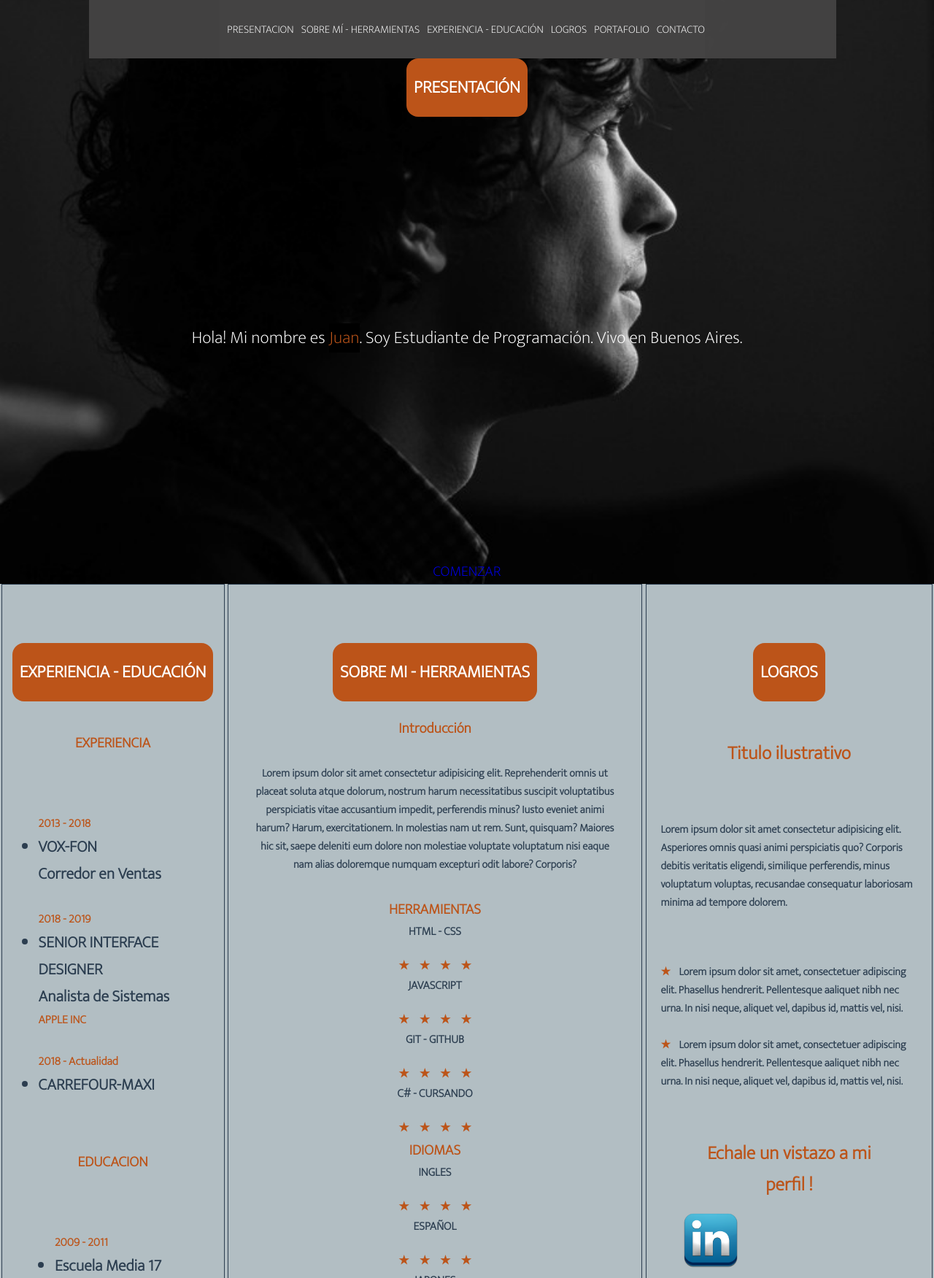
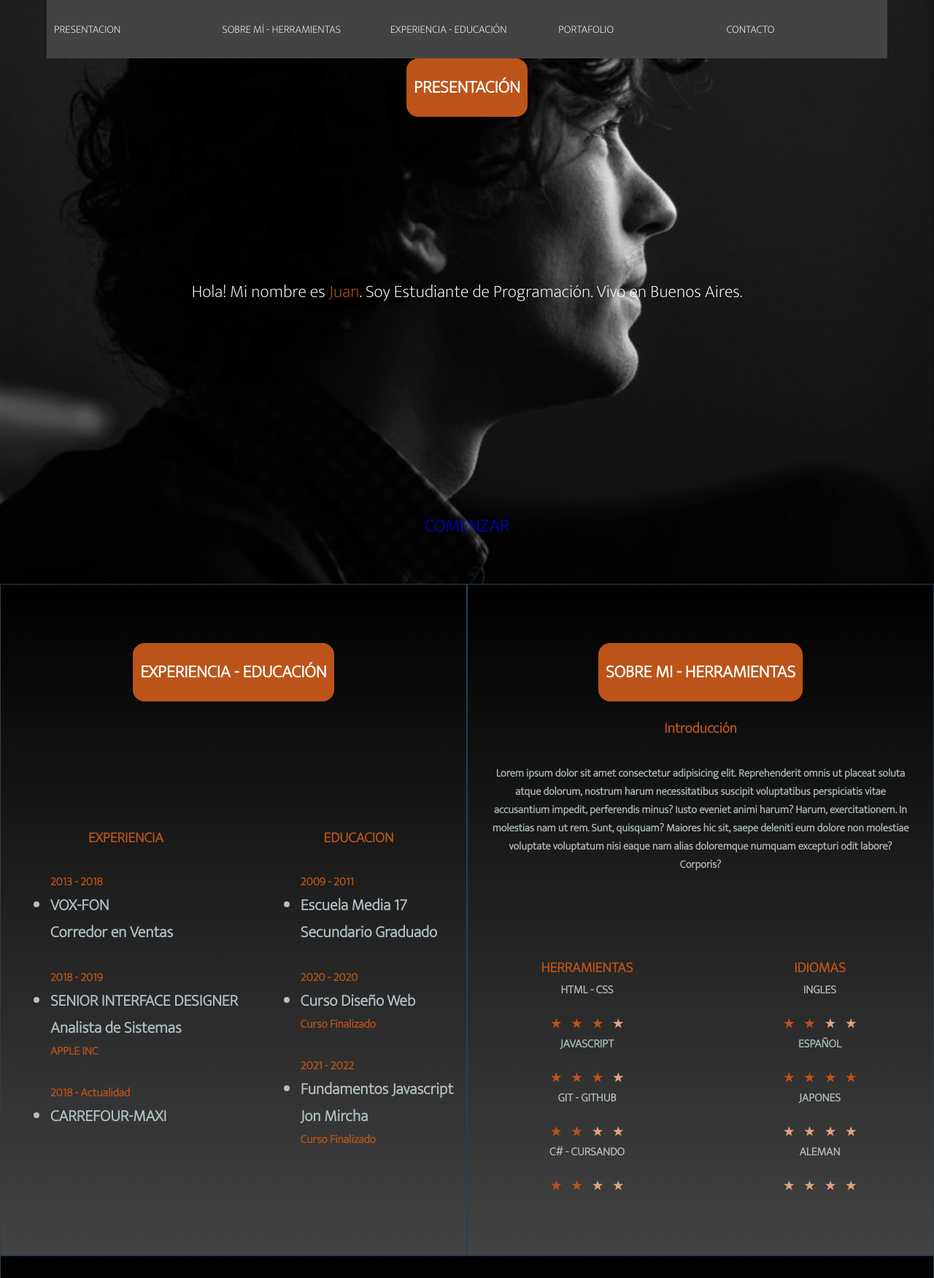
Before and after one commit to Stark2017/curriculum, a plain HTML site: page index.html in a window 1280 px wide. Shown: the top 1751 px of the page at 73% size. Drawn offline with Linux system fonts and the light colour scheme.

Commit message:
nueva actualizacion

```diff
--- a/css/grid.css
+++ b/css/grid.css
@@ -1,13 +1,12 @@
 body {
     display: grid;
     grid-template-columns: auto;
-    grid-template-rows:  repeat(8, auto);
+    grid-template-rows:  repeat(7, auto);
     grid-template-areas:
         "nav"
         "header"
         "sobre-mi"
         "exp-edu"
-        "logros"
         "portafolio"
         "portafolio"
         "contact";
@@ -29,10 +28,6 @@ body {
     grid-area: exp-edu;
 }
 
-#logros {
-    grid-area: logros;
-}
-
 #portafolio {
     grid-area: portafolio;
 }
@@ -49,7 +44,6 @@ body {
             "sobre-mi sobre-mi"
             "exp-edu exp-edu "
             "portafolio portafolio"
-            "logros logros"
             "contact contact";
     }
 
@@ -61,20 +55,19 @@ body {
     }
 
     nav a:hover {
+        padding-left: 0;
+        background-color: var(--color-grey-dark);
         color: var(--color-orange);
+        transition: 0.5s;
     }
 
     #nav-principal {
-        grid-area: nav;
-        transition: 1s;
         display: block;
         position: fixed;
+        z-index: 100;
+        height: 10vh;
         top: 0;
-        left: 9.5%;
-        right: 10%;
-        z-index: 100;
-        width: 80vw;
-        height: 10vh;
+        left: 5%;
         color: var(--color-white)
     }
 
@@ -84,8 +77,6 @@ body {
         height: 10vh;
         background: var(--color-grey-dark);
         font-size: 10px;
-        justify-content: center;
-        align-items: center;
     }
 
     #nav-principal ul li {
@@ -105,12 +96,13 @@ body {
 
 @media only screen and (min-width: 1000px) {
     body {
+        grid-template-columns: repeat(2, 1fr);
         grid-template-areas:
-            "nav nav nav"
-            "h2  h2  h2"
-            "header header header"
-            "exp-edu sobre-mi logros"
-            "portafolio portafolio portafolio"
-            "contact contact contact";
+            "nav nav"
+            "h2  h2 "
+            "header header"
+            "exp-edu sobre-mi"
+            "portafolio portafolio"
+            "contact contact";
     }
 }
--- a/css/nav.css
+++ b/css/nav.css
@@ -4,16 +4,10 @@
     --color-grey: #b2bec3;
     --color-grey-dark: rgb(69, 68, 68, 0.9);
 }
-nav a:hover {
-    color: var(--color-orange);
-}
-
 
 #nav-principal{
-    flex-direction: row;
-    justify-content: space-between;
-    align-items: flex-start ;
     position: fixed;
+    align-items: flex-start;
     z-index: 1;
     width: 80vw;
     height: 90vh;
@@ -24,31 +18,19 @@ nav a:hover {
 #nav-principal ul {
     display: flex;
     flex-direction: column;
-    justify-content: space-around;
     background: var(--color-grey-dark);
     font-size: 10px;
     height: 90vh;
-    width: 100%;
+    width: 90vw;
 }
 
 #nav-principal ul li {
     display: flex;
     align-items: center;
     height: 100%;
+    width: 100%;
     background: var(--color-grey-dark);
     list-style: none;
-}
-
-.btn-x{
-    cursor: pointer;
-    color: var(--color-white);
-    border: 2px solid white;
-    font-weight: 900;
-    background: none;
-    font-size: 20px;
-    border-radius: 1rem;
-    margin: 15px;
-    padding: 5px 15px;
 }
 
 #nav-principal a:link,
@@ -57,7 +39,17 @@ a:active {
     text-decoration: none;
     font-size: 15px;
     color: var(--color-white);
-    margin-left: 10px;
+}
+
+nav a:hover {
+    display: flex;
+    align-items: center;
+    padding-left: 15%;
+    transition: 1.3s;
+    height: 100%;
+    width: 100%;
+    font-weight: 900;
+    background-color: var(--color-orange);
 }
 
 
@@ -67,51 +59,3 @@ a:active {
 .open{
         display: flex;
 }
-
-/*
-Estilos en line
-
-
-nav a:hover {
-    color: var(--color-orange);
-}
-#nav-principal {
-    display: block;
-    position: fixed;
-    top: 0;
-    left: 9.5%;
-    right: 10%;
-    z-index: 100;
-    width: 80vw;
-    height: 10vh;
-    color: var(--color-white)
-}
-
-#nav-principal ul {
-    display: flex;
-    flex-direction: row;
-    height: 10vh;
-    background: var(--color-grey-dark);
-    font-size: 10px;
-    justify-content: center;
-    align-items: center;
-}
-
-#nav-principal ul li {
-    list-style: none;
-}
-
-#nav-principal a:link,
-a:visited,
-a:active {
-    text-decoration: none;
-    font-size: 15px;
-    color: var(--color-white);
-    margin-left: 10px;
-}
-
-@media screen {
-
-}
-
-*/
--- a/css/style-btn.css
+++ b/css/style-btn.css
@@ -36,15 +36,39 @@
     font-size: 32px;
     border-radius: 1rem;
 }
+
+.btn-x{
+    cursor: pointer;
+    color: var(--color-white);
+    border: 2px solid white;
+    font-weight: 900;
+    background: none;
+    font-size: 20px;
+    border-radius: 1rem;
+    margin: 15px;
+    padding: 5px 15px;
+}
+
 #btn-top a{
+    padding: 0 0.5rem;
     width: 3rem;
     height: 3rem;
     text-decoration: none;
 }
 
+#btn-top a:hover{
+    transition: 0.5s;
+    color: var(--color-orange);
+}
+
+#btn-x:hover, #btn-top:hover, #btn-hamburguesa:hover{
+    transition: 1s;
+    border: 2px solid var(--color-orange);
+    color: var(--color-orange);
+}
 .close{
     display: none;
 }
 .open{
-        display: flex;
+    display: flex;
 }
--- a/css/style.css
+++ b/css/style.css
@@ -1,10 +1,12 @@
 @import url('https://fonts.googleapis.com/css2?family=Mukta:wght@200&display=swap');
+
 * {
     margin: 0;
     padding: 0;
     font-family: 'Mukta', sans-serif;
     box-sizing: border-box;
 }
+
 :root {
     --color-orange: rgb(188, 84, 25);
     --color-white: white;
@@ -14,20 +16,20 @@
     --color-orange-light: rgb(230, 163, 125);
 }
 
-html{
+html {
     height: 100%;
     scroll-behavior: smooth;
 }
-body{
+
+body {
     min-height: 100%;
     width: 100%;
-    background: var(--color-grey);
 }
 
 section,
 footer {
     border: 1px solid var(--color-blue-font);
-    width: 99%;
+    width: 100%;
     min-height: 100%;
     margin: 0 auto;
     color: var(--color-white)
@@ -67,7 +69,7 @@ header p {
     text-align: center;
 }
 
-header p span{
+header p span {
     color: var(--color-orange);
     background: black;
 }
@@ -76,6 +78,7 @@ header button {
     background: none;
     border: none;
     cursor: pointer;
+    height: 20vh;
 }
 
 header button a:visited,
@@ -83,44 +86,63 @@ header button a:active {
     color: var(--color-orange);
 }
 
-header button a{
+header button a {
     text-decoration: none;
-    font-size: 20px;
+    font-size: 25px;
     transition: 1s;
 }
 
 header button a:hover {
-    font-size: 25px;
+    font-size: 35px;
     transition: 1s;
 }
 
 /* END STYLES HEADER */
 
+/* Styles background */
+#sobre-mi, #exp-edu, #portafolio{
+        background: #000000;
+        background: -webkit-linear-gradient(to top, #434343, #000000);
+        background: linear-gradient(to top, #434343, #000000);
+        color: var(--color-grey);
+}
+
 /* START SOBRE MI STYLES */
 
 #sobre-mi {
-    background: var(--color-grey);
-    color: var(--color-blue-font);
     font-weight: 900;
     display: flex;
     flex-direction: column;
     align-items: center;
 }
 
-#p1-main{
+#cont-herramientas-idiomas, #cont-exp-edu{
+    height: 100%;
+    width: 100%;
+    margin: 10vh 0;
+}
+.row{
+    display: flex;
+    flex-direction: row;
+    justify-content: space-around;
+    align-content: center;
+}
+
+#p1-main {
     margin: 2rem;
     text-align: center;
     font-size: 15px;
 }
 
-#span-sobre-mi, #sobre-mi h3 {
+#span-sobre-mi,
+#sobre-mi h3 {
     color: var(--color-orange);
     font-size: 20px;
     font-weight: 900;
 }
-#sobre-mi span{
+
+#sobre-mi span {
     padding-top: 20px;
-   color: var(--color-orange);
 }
 
 #sobre-mi div {
@@ -143,8 +165,6 @@ header button a:hover {
 
 /* START EXPERIENCE AND EDUCATION STYLES */
 #exp-edu {
-    background: var(--color-grey);
-    color: var(--color-blue-font);
     font-weight: 900;
     display: flex;
     flex-direction: column;
@@ -177,96 +197,22 @@ header button a:hover {
 #div-exp ul li,
 #div-edu ul li {
     font-size: 22px;
-    color: var(--color-blue-font);
+    color: var(--color-grey);
 }
 
 /* END EXPERIENCE AND EDUCATION STYLES */
 
-/* START LOGROS STYLES */
-
-#logros {
-    background-color: var(--color-grey) ;
-    color: var(--color-blue-font);
-    font-weight: 900;
-    display: flex;
-    flex-direction: column;
-    align-items: center;
-    justify-content: space-between;
-}
-
-#p1,
-#p2 {
-    font-size: 15px;
-    margin: 5%;
-}
-
-#p2 {
-    color: var(--color-blue-font);
-}
-
-#logros h3 {
-    margin: 5%;
-    color: var(--color-orange);
-    font-weight: bold;
-    text-align: center;
-    font-size: 26px;
-}
-
-#div-perfil a img{
-    width: 5rem;
-}
-
-.flip-box{
-    height: 40vh;
-}
-
-.flip-box-inner {
-    position: relative;
-    width: 100%;
-    height: 100%;
-    text-align: center;
-    transition: transform 0.8s;
-    transform-style: preserve-3d;
-}
-
-.flip-box:hover .flip-box-inner {
-    transform: rotateY(180deg);
-}
-
-#img-front,
-#img-back {
-    position: absolute;
-    width: 100%;
-    height: 100%;
-    -webkit-backface-visibility: hidden;
-    backface-visibility: hidden;
-}
-
-#img-front img,
-#img-back img {
-    width: 80%;
-    height: 35vh;
-    border-radius: 50%;
-}
-
-#img-back {
-    transform: rotateY(180deg);
-}
-
-/* END LOGROS STYLES */
-
 /* START PORTAFOLIO STYLES */
 
 #portafolio {
-    background: var(--color-grey);
-    color: var(--color-blue-font);
     font-weight: 900;
     display: flex;
     flex-direction: column;
     align-items: center;
     height: auto;
 }
-#cont-portafolio{
+
+#cont-portafolio {
     display: flex;
     flex-direction: row;
     justify-content: space-evenly;
@@ -321,7 +267,8 @@ footer {
 footer h2 {
     width: 200px;
 }
-#main-footer{
+
+#main-footer {
     width: 100%;
     height: 100vh;
     display: flex;
--- a/index.html
+++ b/index.html
@@ -1,5 +1,6 @@
 <!DOCTYPE html>
 <html lang="es">
+
 <head>
     <meta charset="UTF-8">
     <meta http-equiv="X-UA-Compatible" content="IE=edge">
@@ -10,13 +11,13 @@
     <link rel="stylesheet" href="css/grid.css">
     <title>Proyecto CV</title>
 </head>
+
 <body>
     <nav class="close" id="nav-principal">
         <ul>
             <li><a href="#presentacion">PRESENTACION</a> </li>
             <li><a href="#sobre-mi">SOBRE MÍ - HERRAMIENTAS</a></li>
             <li><a href="#exp-edu">EXPERIENCIA - EDUCACIÓN</a></li>
-            <li><a href="#logros">LOGROS</a></li>
             <li><a href="#portafolio">PORTAFOLIO</a></li>
             <li><a href="#contact">CONTACTO</a></li>
         </ul>
@@ -39,6 +40,7 @@
             Harum, exercitationem. In molestias nam ut rem. Sunt, quisquam? Maiores hic sit, saepe deleniti eum dolore
             non molestiae voluptate voluptatum nisi eaque nam alias doloremque numquam excepturi odit labore? Corporis?
         </p>
+        <div id="cont-herramientas-idiomas" class="row">
             <div id="div1-main">
                 <h3>HERRAMIENTAS</h3>
                 <p>HTML - CSS </p>
@@ -85,11 +87,13 @@
                 <span class="star">&#9733</span>
                 <span class="star">&#9733</span>
             </div>
+        </div>
     </section>
     <section id="exp-edu">
         <h2>EXPERIENCIA - EDUCACIÓN </h2>
+        <div id="cont-exp-edu" class="row">
+            <div id="div-exp">
                 <h3 id="exp-h3">EXPERIENCIA</h3>
-        <div id="div-exp">
                 <ul> 2013 - 2018
                     <li>VOX-FON <br> Corredor en Ventas</li>
                 </ul>
@@ -101,8 +105,8 @@
                     <li>CARREFOUR-MAXI</li>
                 </ul>
             </div>
+            <div id="div-edu">
                 <h3 id="edu-h3">EDUCACION</h3>
-        <div id="div-edu">
                 <ul> 2009 - 2011
                     <li>Escuela Media 17 <br> Secundario Graduado</li>
 
@@ -115,34 +119,6 @@
                     <li>Fundamentos Javascript <br> Jon Mircha </li>
                     Curso Finalizado
                 </ul>
-        </div>
-    </section>
-    <section id="logros">
-        <h2>LOGROS</h2>
-        <h3>Titulo ilustrativo</h3>
-        <p id="p1">Lorem ipsum dolor sit amet consectetur adipisicing elit. Asperiores omnis quasi animi perspiciatis
-            quo? Corporis debitis veritatis eligendi, similique perferendis, minus voluptatum voluptas, recusandae
-            consequatur laboriosam minima ad tempore dolorem.</p>
-        <p id="p2"><span class="star-orange">&#9733</span>Lorem ipsum dolor sit amet, consectetuer adipiscing elit.
-            Phasellus hendrerit. Pellentesque aaliquet nibh nec urna. In nisi neque, aliquet vel, dapibus id, mattis
-            vel, nisi. <br><br> <span class="star-orange">&#9733</span>Lorem ipsum dolor sit amet, consectetuer
-            adipiscing elit. Phasellus hendrerit. Pellentesque aaliquet nibh nec urna. In nisi neque, aliquet vel,
-            dapibus id, mattis vel, nisi. </p>
-        <div id="div-perfil">
-            <h3>Echale un vistazo a mi perfil !</h3>
-            <a href="https://www.linkedin.com"><img src="./img/icons-social/sociallinkedin_member_2751.ico"
-                    alt="icono de linkedin"></a>
-        </div>
-        <div class="flip-box">
-            <div class="flip-box-inner">
-                <div id="img-front">
-                    <img src="https://refugiodelalma.com/wp-content/uploads/2019/08/como-sentirte-realizado-1280x720.jpg"
-                        alt="imagen ilustrativa">
-                </div>
-                <div id="img-back">
-                    <img src="https://sergiohuguet.com/wp-content/uploads/2019/09/sergio-huguet-sentirse-realizado.jpg"
-                        alt="imagen ilustrativa">
-                </div>
             </div>
         </div>
     </section>
@@ -213,14 +189,15 @@
                 <h3>ENCUÉNTRAME AQUÍ</h3>
                 <div>Redes Sociales</div>
                 <ul>
-                    <li>Facebook: <a href="https://www.facebook.com"><img src="./img/icons-social/social_facebook_fb_35.ico"
-                                alt="icono de facebook"></a></li>
+                    <li>Facebook: <a href="https://www.facebook.com"><img
+                                src="./img/icons-social/social_facebook_fb_35.ico" alt="icono de facebook"></a></li>
                     <li>Twitter: <a href="https://www.twitter.com"><img src="./img/icons-social/social_Twitter_2755.ico"
                                 alt="icono de Twitter"></a></li>
                     <li>Skype: <a href="https://www.skype.com"><img src="./img/icons-social/social_skype_2754.ico"
                                 alt="icono de skype"></a></li>
                     <li>Linkedin: <a href="https://www.linkedin.com"><img
-                                src="./img/icons-social/sociallinkedin_member_2751.ico" alt="icono de linkedin"></a></li>
+                                src="./img/icons-social/sociallinkedin_member_2751.ico" alt="icono de linkedin"></a>
+                    </li>
                 </ul>
             </div>
         </div>
```
Also changed, not shown: js/dark-mode.js (deleted). Lines whose indentation alone changed are shown as unchanged.
